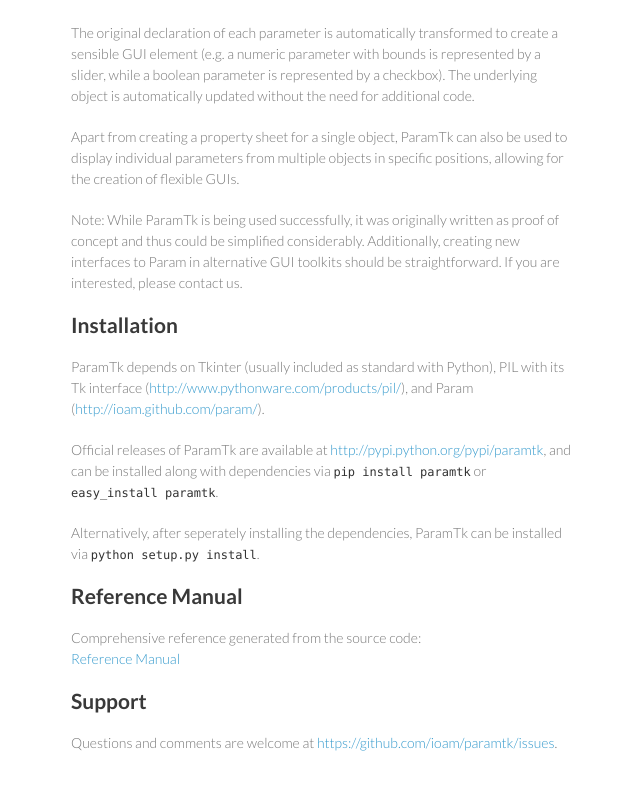
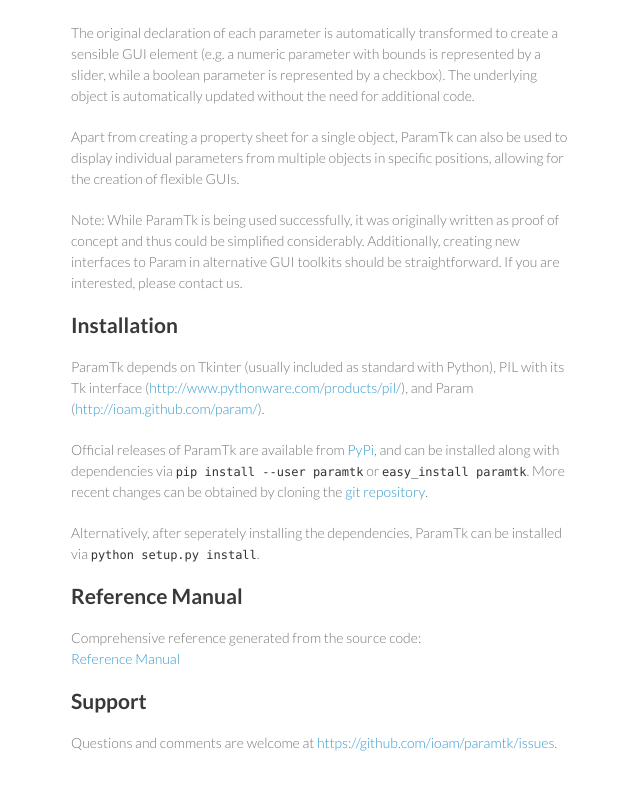
Before and after one commit to ioam/paramtk, a plain HTML site: page index.html in a window 1280 px wide. Shown: the part 1166-1955 px from the top of the page, without its empty margins (499-1139 px from the left). Drawn offline with Linux system fonts and the light colour scheme.

Commit message:
Updated installation instructions.

```diff
--- a/index.html
+++ b/index.html
@@ -64,7 +64,7 @@
 
 <p>ParamTk depends on Tkinter (usually included as standard with Python), PIL with its Tk interface (<a href="http://www.pythonware.com/products/pil/">http://www.pythonware.com/products/pil/</a>), and Param (<a href="http://ioam.github.com/param/">http://ioam.github.com/param/</a>).</p>
 
-<p>Official releases of ParamTk are available at <a href="http://pypi.python.org/pypi/paramtk">http://pypi.python.org/pypi/paramtk</a>, and can be installed along with dependencies via <code>pip install paramtk</code> or <code>easy_install paramtk</code>.</p>
+<p>Official releases of ParamTk are available from <a href="http://pypi.python.org/pypi/paramtk">PyPi</a>, and can be installed along with dependencies via <code>pip install --user paramtk</code> or <code>easy_install paramtk</code>.  More recent changes can be obtained by cloning the <a href="https://github.com/ioam/paramtk">git repository</a>.</p>
 
 <p>Alternatively, after seperately installing the dependencies, ParamTk can be installed via <code>python setup.py install</code>.</p>
 
```
